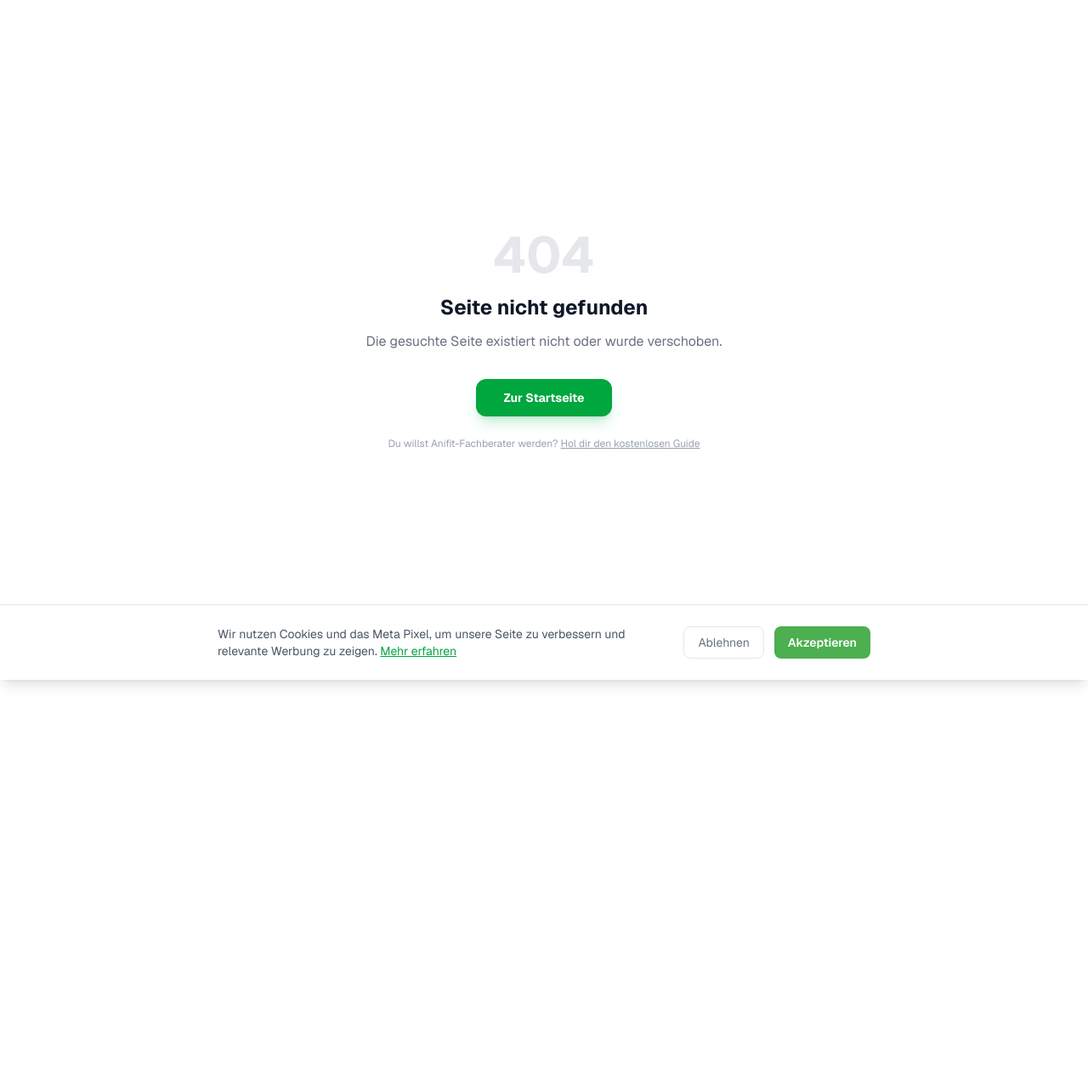
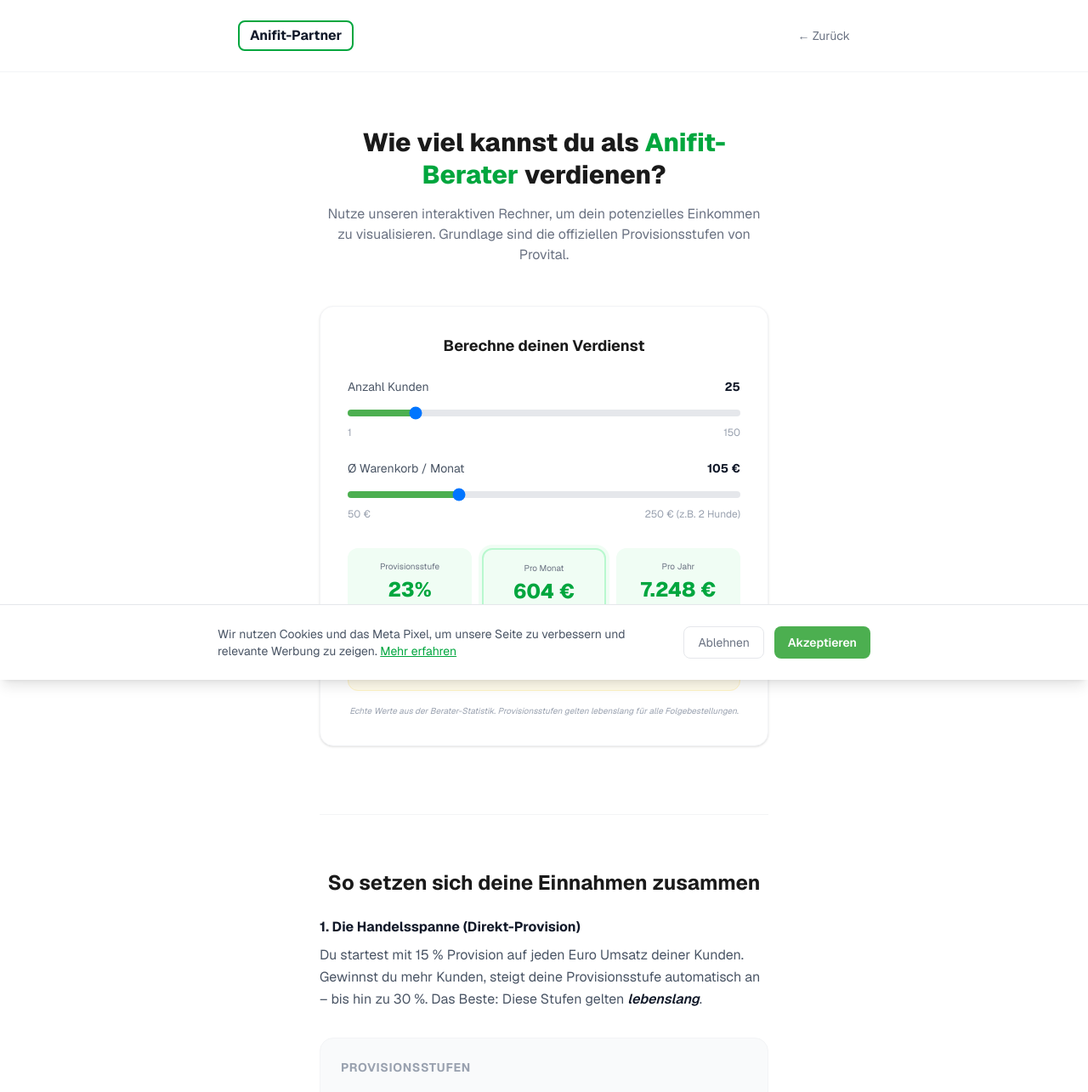
Before and after one commit to Rinacla/anifit-partner-funnel, a Next.js app: page /einkommen-berechnen in a window 1280 px wide. Before the commit this address had no page. Shown: the top 1285 px of the page at 85% size. Before the commit the page ends 800 px from the top, so only its background shows below. Built offline with nearby package versions, Linux system fonts and the light colour scheme.

Commit message:
SEO: Neue Seite /einkommen-berechnen mit interaktivem Rechner und Provisions-Details

```diff
--- /dev/null
+++ b/app/einkommen-berechnen/page.tsx
@@ -0,0 +1,105 @@
+import ProvisionsRechner from "../_components/ProvisionsRechner";
+import Link from "next/link";
+
+export const metadata = {
+  title: "Verdienst-Rechner für Anifit-Berater | Enrico Bachmann",
+  description: "Berechne dein potenzielles monatliches Einkommen als Anifit-Fachberater basierend auf Kundenanzahl und Warenkorb.",
+};
+
+export default function EarningsCalculatorPage() {
+  return (
+    <div className="min-h-screen bg-white">
+      <header className="border-b border-gray-100 py-6">
+        <div className="mx-auto max-w-3xl px-6 flex justify-between items-center">
+          <Link href="/" className="font-bold text-gray-900 border-2 border-green-600 px-3 py-1 rounded-lg">
+            Anifit-Partner
+          </Link>
+          <Link href="/" className="text-sm text-gray-500 hover:text-green-600">
+            &larr; Zurück
+          </Link>
+        </div>
+      </header>
+
+      <main className="py-16">
+        <div className="mx-auto max-w-xl px-6">
+          <h1 className="text-3xl font-extrabold text-center mb-4 leading-tight">
+            Wie viel kannst du als <span className="text-green-600">Anifit-Berater</span> verdienen?
+          </h1>
+          <p className="text-center text-gray-500 mb-12">
+            Nutze unseren interaktiven Rechner, um dein potenzielles Einkommen zu visualisieren.
+            Grundlage sind die offiziellen Provisionsstufen von Provital.
+          </p>
+
+          <ProvisionsRechner />
+
+          <section className="mt-20 border-t border-gray-100 pt-16">
+            <h2 className="text-2xl font-bold mb-6 text-center">So setzen sich deine Einnahmen zusammen</h2>
+            <div className="space-y-8">
+              <div>
+                <h3 className="font-bold text-gray-900 mb-2">1. Die Handelsspanne (Direkt-Provision)</h3>
+                <p className="text-gray-600 leading-relaxed">
+                  Du startest mit 15 % Provision auf jeden Euro Umsatz deiner Kunden.
+                  Gewinnst du mehr Kunden, steigt deine Provisionsstufe automatisch an – bis hin zu 30 %.
+                  Das Beste: Diese Stufen gelten <span className="font-semibold text-gray-900 italic">lebenslang</span>.
+                </p>
+              </div>
+
+              <div className="bg-gray-50 rounded-2xl p-6 border border-gray-100">
+                <h4 className="font-bold text-sm mb-4 text-gray-400 uppercase tracking-wider">Provisionsstufen</h4>
+                <div className="grid grid-cols-2 gap-4">
+                  {[
+                    { k: "1-9 Kunden", p: "15 %" },
+                    { k: "10-24 Kunden", p: "19 %" },
+                    { k: "25-49 Kunden", p: "23 %" },
+                    { k: "50-95 Kunden", p: "27 %" },
+                    { k: "96+ Kunden", p: "30 %" },
+                  ].map((s, i) => (
+                    <div key={i} className="flex justify-between items-center border-b border-gray-100 pb-2">
+                      <span className="text-sm text-gray-600">{s.k}</span>
+                      <span className="font-bold text-green-600">{s.p}</span>
+                    </div>
+                  ))}
+                </div>
+              </div>
+
+              <div>
+                <h3 className="font-bold text-gray-900 mb-2">2. Passives Einkommen durch Nachbestellungen</h3>
+                <p className="text-gray-600 leading-relaxed">
+                  Hunde und Katzen fressen jeden Tag. Einmal von der Qualität überzeugt, bestellen über 67 % der Kunden
+                  regelmäßig nach – oft über Jahre hinweg. Du hast einmal die Arbeit der Beratung und wirst
+                  monatlich dafür bezahlt, solange der Kunde bestellt.
+                </p>
+              </div>
+
+              <div>
+                <h3 className="font-bold text-gray-900 mb-2">3. Der Startbonus (Turbo-Einstieg)</h3>
+                <p className="text-gray-600 leading-relaxed">
+                  Provital belohnt Fleiß am Anfang besonders stark: Wenn du in deinen ersten 30 Tagen nur 3 Kunden
+                  gewinnst, wirst du für 3 Monate sofort auf die <span className="font-bold text-green-600">30 % Stufe</span> gesetzt.
+                  Das hilft dir, dein Investment für das Einstiegspaket sofort wieder einzuspielen.
+                </p>
+              </div>
+            </div>
+          </section>
+
+          <section className="mt-20 bg-green-600 rounded-3xl p-8 sm:p-12 text-center text-white shadow-xl shadow-green-600/20">
+            <h2 className="text-2xl font-bold mb-4">Bereit für dein eigenes Team?</h2>
+            <p className="text-green-100 mb-8 leading-relaxed">
+              Hol dir jetzt den kostenlosen Guide und erfahre in 5 kompakten Emails,
+              wie du deine ersten 5 Kunden gewinnst.
+            </p>
+            <Link href="/#quiz" className="inline-block bg-white text-green-600 font-bold py-4 px-10 rounded-2xl hover:bg-green-50 transition-colors shadow-lg">
+              Kostenlosen Guide anfordern
+            </Link>
+          </section>
+        </div>
+      </main>
+
+      <footer className="border-t border-gray-100 py-10 mt-20">
+        <div className="mx-auto max-w-3xl px-6 text-center">
+          <p className="text-xs text-gray-400">© {new Date().getFullYear()} Enrico Bachmann · Anifit-Fachberater</p>
+        </div>
+      </footer>
+    </div>
+  );
+}
--- a/app/page.tsx
+++ b/app/page.tsx
@@ -424,6 +424,7 @@ export default function Home() {
             <div>
               <p className="font-bold text-gray-900 text-sm mb-2">Weitere Infos</p>
               <ul className="space-y-1 text-sm text-gray-500">
+                <li><a href="/einkommen-berechnen" className="hover:text-green-600 transition-colors font-semibold text-green-700">Verdienst-Rechner</a></li>
                 <li><a href="/nebenverdienst-mit-hunden" className="hover:text-green-600 transition-colors">Nebenverdienst mit Hunden</a></li>
                 <li><a href="/tierberufe" className="hover:text-green-600 transition-colors">Für Tierärzte, THP &amp; Züchter</a></li>
                 <li><a href="https://www.anifutter-shop.de" target="_blank" rel="noopener noreferrer" className="hover:text-green-600 transition-colors">Zum Anifit-Shop →</a></li>
--- a/app/sitemap.ts
+++ b/app/sitemap.ts
@@ -12,6 +12,12 @@ export default function sitemap(): MetadataRoute.Sitemap {
       priority: 1.0,
     },
     {
+      url: `${baseUrl}/einkommen-berechnen`,
+      lastModified: now,
+      changeFrequency: "monthly",
+      priority: 0.9,
+    },
+    {
       url: `${baseUrl}/guide`,
       lastModified: now,
       changeFrequency: "monthly",
@@ -21,19 +27,13 @@ export default function sitemap(): MetadataRoute.Sitemap {
       url: `${baseUrl}/nebenverdienst-mit-hunden`,
       lastModified: now,
       changeFrequency: "monthly",
-      priority: 0.7,
+      priority: 0.8,
     },
     {
       url: `${baseUrl}/tierberufe`,
       lastModified: now,
       changeFrequency: "monthly",
       priority: 0.7,
-    },
-    {
-      url: `${baseUrl}/nebenverdienst-mit-hunden`,
-      lastModified: now,
-      changeFrequency: "monthly",
-      priority: 0.8,
     },
     {
       url: `${baseUrl}/impressum`,
```
